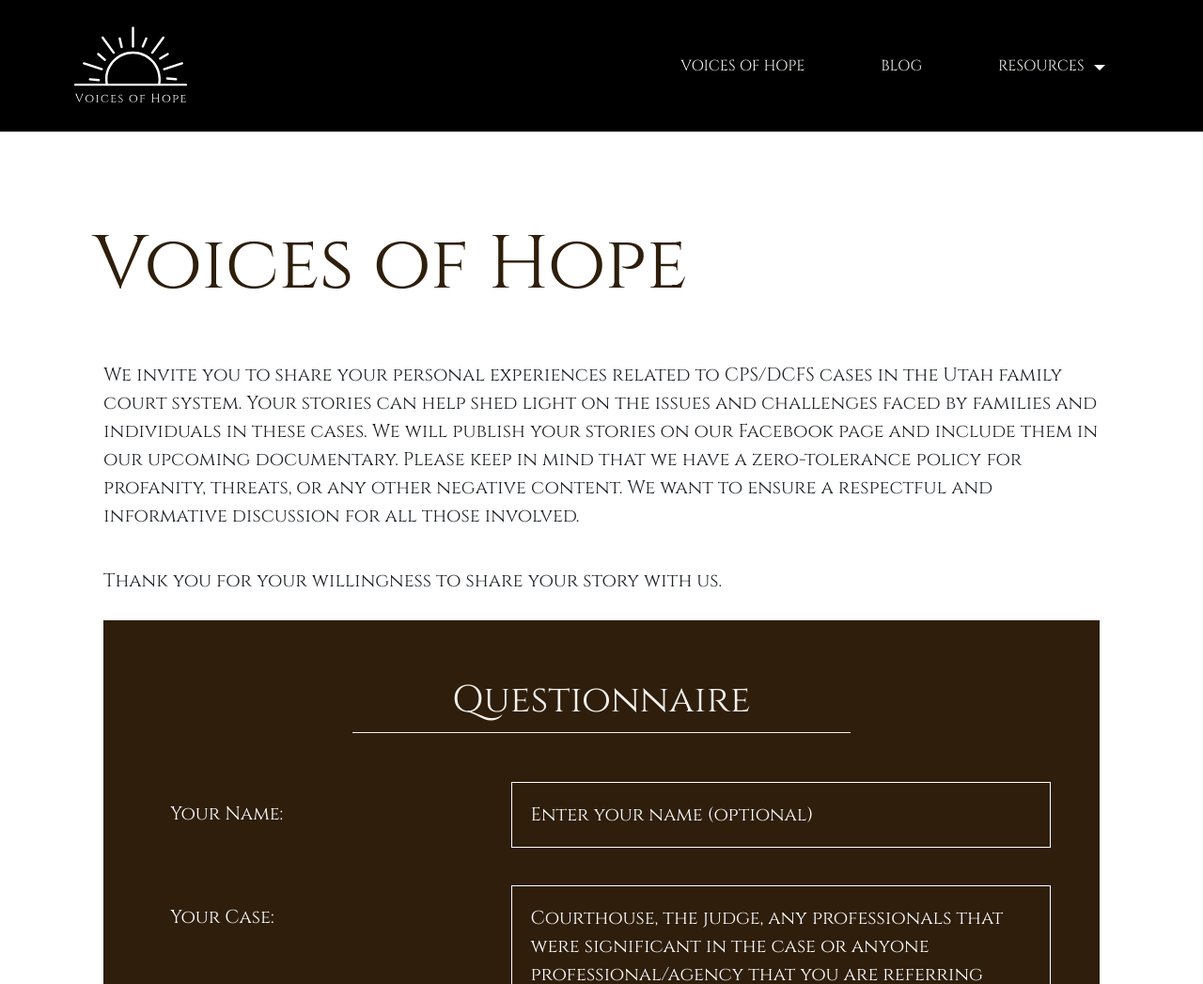
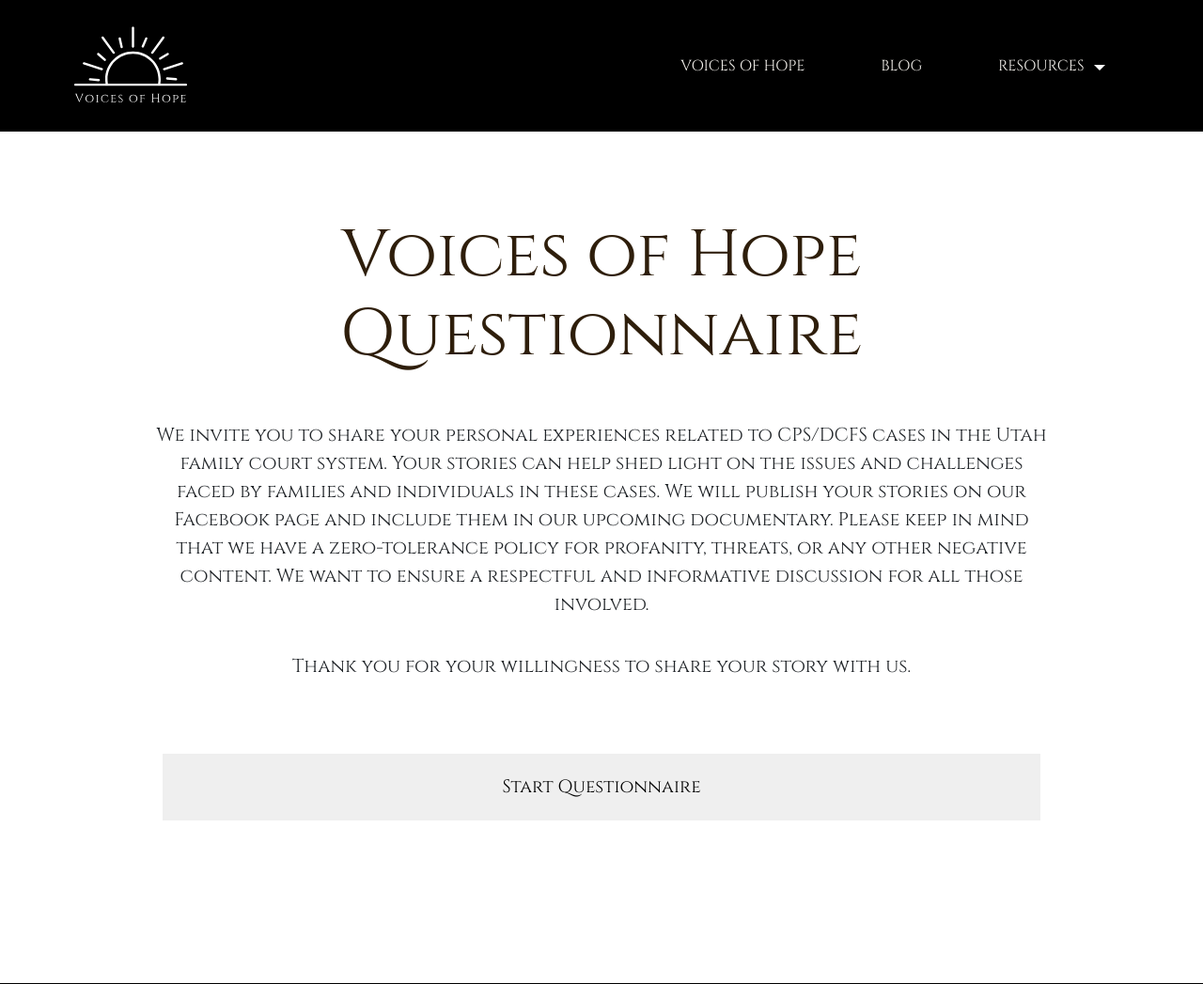
Before and after one commit to CodeSproutOrg/VOH, a Django app: page /stories in a window 1280 px wide. Shown: the top 1047 px of the page at 94% size. Run offline with Django 4.2, Linux system fonts and the light colour scheme.

Commit message:
- Redesign for questionnaire page - Small fixes
Closes #4

```diff
--- a/core/forms.py
+++ b/core/forms.py
@@ -12,42 +12,60 @@ class UserPostForm(ModelForm):
         model = UserPost
         fields = '__all__'
 
+        rows = '6'
+        css_class = 'q-form'
+
         widgets = {
-            'name': TextInput(attrs={'placeholder': 'Enter your name (optional)', 'class': 'q-form'}),
+            'name': TextInput(attrs={
+                'placeholder': 'Enter your name (optional)',
+                'class': css_class
+            }),
             'case': Textarea(attrs={
-                'rows': "6",
+                'rows': rows,
+                'class': css_class,
                 'placeholder': 'Courthouse, the judge, any professionals that were significant '
-                               'in the case or anyone professional/agency that you are referring',
-                'class': 'q-form'
+                               'in the case or anyone professional/agency that you are referring'
             }),
-            'abuse_from_CPS_DCFS': Select(attrs={'placeholder': 'Were there any abuse or safety issues'}),
-            'parental_alienation': Select(attrs={'placeholder': 'Confirmed parental alienation'}),
-            'allegations': Select(attrs={'placeholder': 'Allegations of parental alienation'}),
-            'falsified': Select(attrs={'placeholder': 'Falsified allegations'}),
+            'abuse_from_CPS_DCFS': Select(attrs={
+                'class': css_class,
+                'placeholder': 'Were there any abuse or safety issues'}
+            ),
+            'parental_alienation': Select(attrs={
+                'class': css_class,
+                'placeholder': 'Confirmed parental alienation'}
+            ),
+            'allegations': Select(attrs={
+                'class': css_class,
+                'placeholder': 'Allegations of parental alienation'}
+            ),
+            'falsified': Select(attrs={
+                'class': css_class,
+                'placeholder': 'Falsified allegations'}
+            ),
             'duration': Textarea(attrs={
-                'rows': "6",
-                'placeholder': 'How long has the case been in the Utah family court system',
-                'class': 'q-form'
+                'rows': rows,
+                'class': css_class,
+                'placeholder': 'How long has the case been in the Utah family court system'
             }),
             'money': Textarea(attrs={
-                'rows': "6",
-                'placeholder': 'How much money has been paid in fees?',
-                'class': 'q-form'
+                'rows': rows,
+                'class': css_class,
+                'placeholder': 'How much money has been paid in fees?'
             }),
             'left_broken': Textarea(attrs={
-                'rows': "6",
-                'placeholder': 'Ethics / Abuse criteria / Safety issues were left or were broken',
-                'class': 'q-form'
+                'rows': rows,
+                'class': css_class,
+                'placeholder': 'Ethics / Abuse criteria / Safety issues were left or were broken'
             }),
             'abuse_criteria': Textarea(attrs={
-                'rows': "6",
-                'placeholder': 'Abuse criteria that was not acknowledged addressed or treated',
-                'class': 'q-form'
+                'rows': rows,
+                'class': css_class,
+                'placeholder': 'Abuse criteria that was not acknowledged addressed or treated'
             }),
             'result': Textarea(attrs={
-                'rows': "6",
-                'placeholder': 'What was the result?',
-                'class': 'q-form'
+                'rows': rows,
+                'class': css_class,
+                'placeholder': 'What was the result?'
             }),
         }
 
--- a/static/css/stories.css
+++ b/static/css/stories.css
@@ -1,9 +1,26 @@
 /* Stories */
-#user-form-view {padding: 5%;}
+.stories-button {
+    width: 90%;
+    padding: 2% 5%;
+    margin: 5% 0;
+    border: none;
+    cursor: pointer;
+    font-size: 1.2rem;
+}
+
+#user-form-view {
+    padding: 5%;
+}
+
+/* User form description */
+#user-form-description {
+    text-align: center;
+    padding: 0 5% 5% 5%;
+}
 
 #user-form-questionnaire {
-    margin: 0 4%;
-    display: flex;
+    padding: 0 5% 5% 5%;
+    display: none;
     flex-direction: column;
     align-items: center;
 }
@@ -17,38 +34,23 @@
 #user-form-questionnaire h1 {
     width: 50%;
     padding: 1%;
-    margin-top: 50px;
     margin-bottom: 0;
-    font-size: 40px;
     border-bottom: solid 0.5px #F4F1EC;;
     text-align: center;
 }
 
-.field {padding: 2%; font-size: 20px; width: 100%; display: flex; justify-content: space-between;}
-.field label {padding: 2%; color: white; width: 30%; }
+.field {padding: 2%; font-size: 20px; width: 100%; display: flex; justify-content: space-around;}
+.field label {padding: 2%; width: 30%; }
 
 .q-form {
     padding: 2%;
     border: 1px solid;
     width: 60%;
-    background-color: #0000;
-    color: white;
 }
 .q-form::placeholder {
-    color: white;
     opacity: 1;
 }
 .field select {width: 60%; padding: 2%;}
-
-
-#user-form-questionnaire button {
-    width: 90%;
-    padding: 2% 5%;
-    margin: 5% 0;
-    border: none;
-    cursor: pointer;
-    font-size: 1.2rem;
-}
 
 /* Stories Add */
 #stories-add {}
@@ -68,3 +70,12 @@
 @media screen and (max-width: 570px) {
     #user-form-questionnaire h1 {width: 80%; font-size: 30px;}
 }
+
+@media screen and (max-width: 475px) {
+    #user-form-questionnaire button {width: 96%;}
+    .field {flex-direction: column;}
+    .field label {width: 100%; padding: 2% 0%;}
+    .field input {width: 100%;}
+    .field textarea {width: 100%;}
+    .field select {width: 100%;}
+}
--- a/static/css/style.css
+++ b/static/css/style.css
@@ -1,7 +1,7 @@
 body {font-family: "Cinzel", sans-serif;}
 
 /* Parts */
-.title {font-size: 80px; padding: 3%;}
+.title {font-size: 70px; padding: 3%;}
 .page-description {font-size: 20px; padding: 1% 4%;}
 h1 {font-size: x-large;}
 p {font-size: 16px;}
--- a/static/css/style_min.css
+++ b/static/css/style_min.css
@@ -134,13 +134,6 @@
         padding: 10%;
         margin: 0;
     }
-
-    /* Stories */
-    #user-form-questionnaire button {width: 96%;}
-    .field {flex-direction: column;}
-    .field label {width: 100%; padding: 2% 0%;}
-    .field input {width: 100%;}
-    .field textarea {width: 100%;}
 }
 
 @media screen and (max-width: 430px) {
--- /dev/null
+++ b/static/js/questionnaire.js
@@ -0,0 +1,16 @@
+let start_button_id = 'start-button'
+let page_title_id = 'user-form-description'
+let questionnaire_id = 'user-form-questionnaire'
+
+let start_button = document.getElementById(start_button_id);
+start_button = start_button.addEventListener('click', start_questionnaire);
+
+function start_questionnaire() {
+    let page_title = document.getElementById(page_title_id);
+    let questionnaire = document.getElementById(questionnaire_id);
+
+    if (questionnaire.style.display == '') {
+        questionnaire.style.display = 'flex';
+        page_title.style.display = 'none';
+    }
+}
--- a/templates/pages/stories/stories.html
+++ b/templates/pages/stories/stories.html
@@ -1,9 +1,10 @@
 {% extends "base.html" %}
+{% load static %}
 
 {% block content %}
 <div id="user-form-view">
     <div id="user-form-description">
-        <h1 class="title color">Voices of Hope</h1>
+        <h1 class="title color">Voices of Hope Questionnaire</h1>
         <p class="page-description">
             We invite you to share your personal experiences related to CPS/DCFS cases in the Utah
             family court system. Your stories can help shed light on the issues and challenges faced
@@ -13,19 +14,22 @@
             ensure a respectful and informative discussion for all those involved.
         </p>
         <p class="page-description">Thank you for your willingness to share your story with us.</p>
+        <button id="start-button" class="stories-button">Start Questionnaire</button>
     </div>
-    <div class="b-color" id="user-form-questionnaire">
-        <h1 class="second-color">Questionnaire</h1>
+    <div id="user-form-questionnaire">
+        <h1 class="title color">Questionnaire</h1>
         <form method="post" >
             {% csrf_token %}
             {% for fild in form %}
-            <div class="field">
+            <div id="fild_{{ forloop.counter }}" class="field">
                 {{ fild.label_tag }}
                 {{ fild }}
             </div>
             {% endfor %}
-            <button type="submit">Confirm</button>
+            <button class="stories-button" type="submit">Confirm</button>
         </form>
     </div>
 </div>
+
+<script src="{% static 'js/questionnaire.js' %}"></script>
 {% endblock %}
```
